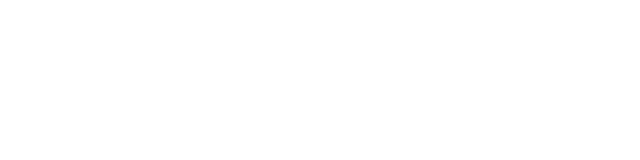
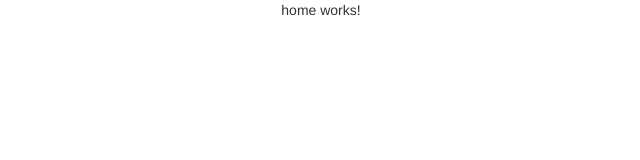
Before and after one commit to yuliyabondarenko/bookstore, an Angular app in the folder bookstore-client/: page /home in a window 1280 px wide. Before the commit this address led to /. Shown: the top 160 px of the page, without its empty margins (319-959 px from the left). Built offline with nearby package versions, Linux system fonts and the light colour scheme.

Commit message:
Add HomePageComponent

```diff
--- a/bookstore-client/src/app/app-routing.module.ts
+++ b/bookstore-client/src/app/app-routing.module.ts
@@ -1,10 +1,12 @@
 import {NgModule} from '@angular/core';
 import {RouterModule, Routes} from '@angular/router';
 import {RegisterComponent} from './register/register.component';
+import {HomeComponent} from './home/home.component';
 import {BookComponent} from './book/book.component';
 
 const routes: Routes = [
-  {path: '', redirectTo: '/register', pathMatch: 'full'},
+  {path: '', redirectTo: 'home', pathMatch: 'full'},
+  {path: 'home', component: HomeComponent},
   {path: 'register', component: RegisterComponent},
   {path: 'books', component: BookComponent}
 ];
--- a/bookstore-client/src/app/app.module.ts
+++ b/bookstore-client/src/app/app.module.ts
@@ -8,6 +8,7 @@
 import {RegisterComponent} from './register/register.component';
 import {UserService} from './service/user.service';
 import {HttpClientModule} from '@angular/common/http';
+import {HomeComponent} from './home/home.component';
 import {BookComponent} from './book/book.component';
 import {BookService} from './service/book.service';
 
@@ -16,6 +17,7 @@
   declarations: [
     AppComponent,
     RegisterComponent,
+    HomeComponent,
     BookComponent
   ],
   imports: [
@@ -27,4 +29,4 @@
   providers: [UserService, BookService],
   bootstrap: [AppComponent]
 })
-export class AppModule {}
+export class AppModule { }
--- /dev/null
+++ b/bookstore-client/src/app/home/home.component.html
@@ -0,0 +1,3 @@
+<p>
+  home works!
+</p>
--- /dev/null
+++ b/bookstore-client/src/app/home/home.component.ts
@@ -0,0 +1,16 @@
+import { Component, OnInit } from '@angular/core';
+
+@Component({
+  selector: 'app-home',
+  templateUrl: './home.component.html',
+  styleUrls: ['./home.component.css']
+})
+export class HomeComponent implements OnInit {
+  userName: String;
+
+  constructor() { }
+
+  ngOnInit() {
+  }
+
+}
```
Also changed, not shown: bookstore-client/src/app/home/home.component.css (added), 1 other file (tests, documents, lock files or other folders).
